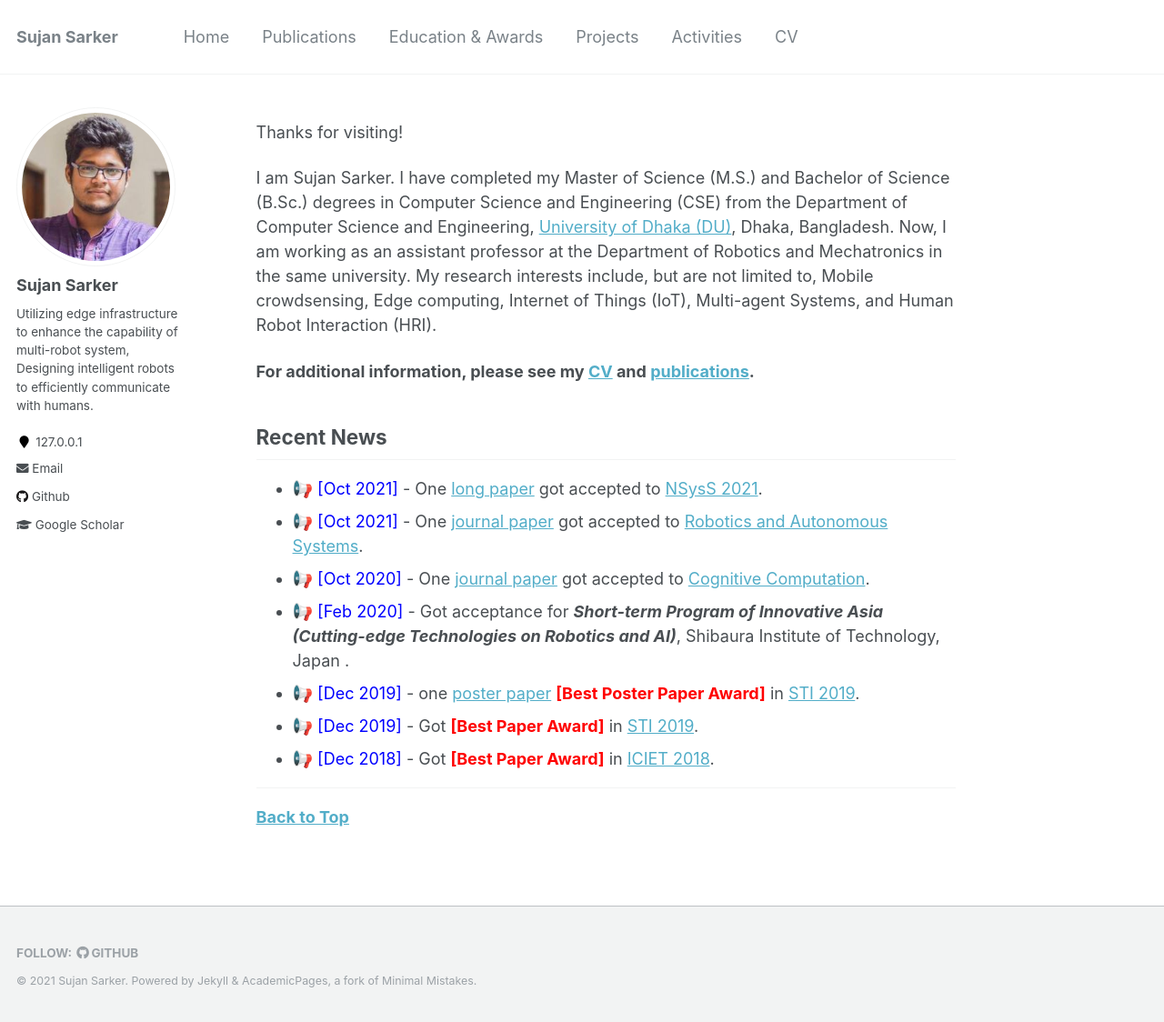
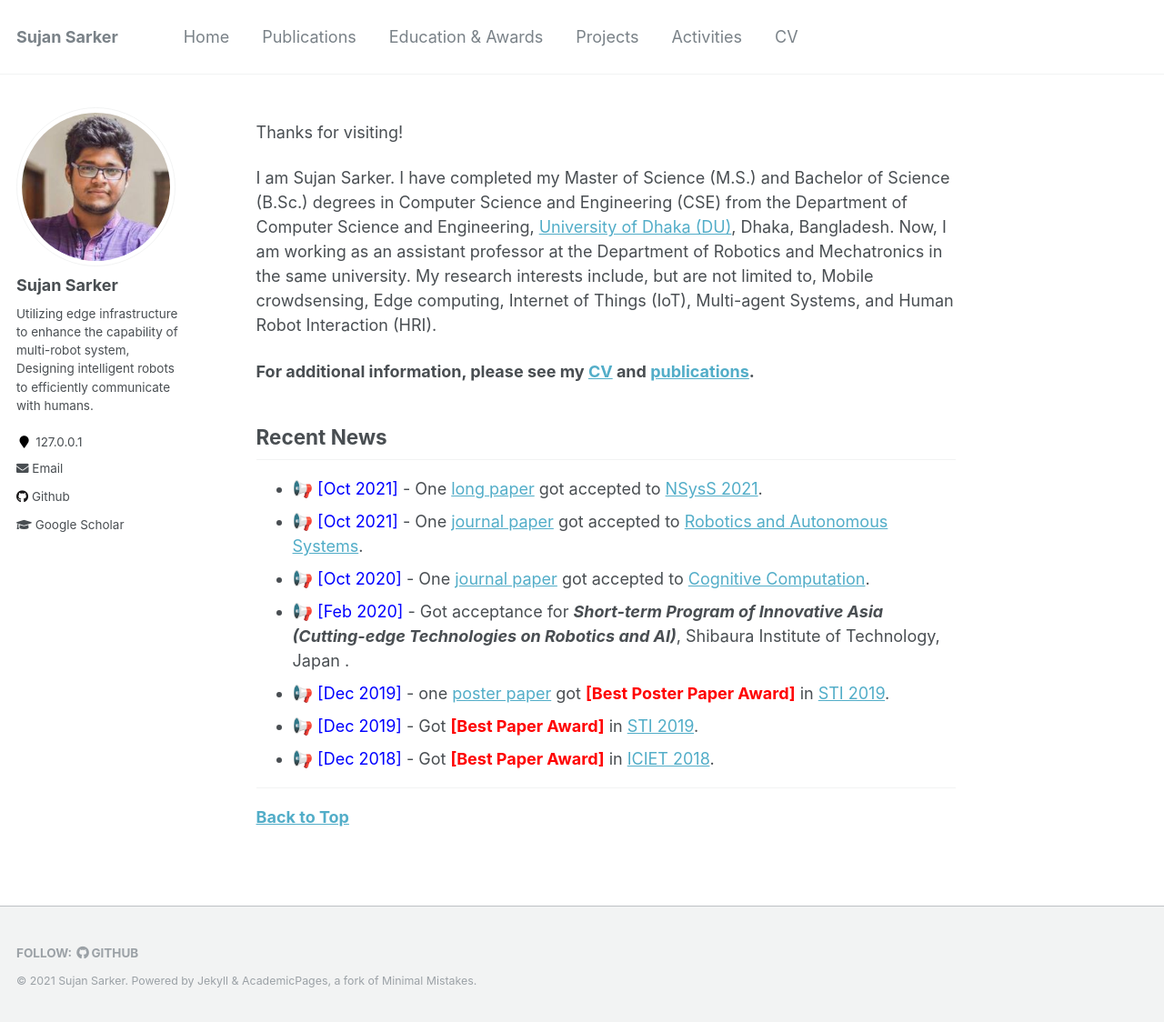
Before and after one commit to sujan-sarker/sujan-sarker.github.io, a Jekyll site: the page built from _pages/about.md, in a window 1280 px wide and 1124 px high. Shown: the whole window at 91% size. Built offline with Jekyll 4.4.1, drawn with Linux system fonts in a browser that asks for light colours.

Commit message:
Update about.md

```diff
--- a/_pages/about.md
+++ b/_pages/about.md
@@ -26,7 +26,7 @@ I am Sujan Sarker. I have completed my Master of Science (M.S.) and Bachelor of
 * 📢 <span style="color:Blue"> [Oct 2021] </span> - One [journal paper](https://www.sciencedirect.com/science/article/pii/S0921889021001871) got accepted to  [Robotics and Autonomous Systems](https://www.sciencedirect.com/journal/robotics-and-autonomous-systems).
 * 📢 <span style="color:Blue"> [Oct 2020] </span> - One [journal paper](https://www.springer.com/journal/12559) got accepted to  [Cognitive Computation](https://link.springer.com/article/10.1007/s12559-020-09779-5).
 * 📢 <span style="color:Blue"> [Feb 2020] </span> - Got acceptance for ***Short-term Program of Innovative Asia (Cutting-edge Technologies on Robotics and AI)***, Shibaura Institute of Technology, Japan .
-* 📢 <span style="color:Blue"> [Dec 2019] </span> - one [poster paper](https://sujan-sarker.github.io/files/STI_30_Poster_Paper.pdf) <span style="color:Red"> **[Best Poster Paper Award]** </span> in [STI 2019](http://fse.green.edu.bd/sti-2019/).
+* 📢 <span style="color:Blue"> [Dec 2019] </span> - one [poster paper](https://sujan-sarker.github.io/files/STI_30_Poster_Paper.pdf) got <span style="color:Red"> **[Best Poster Paper Award]** </span> in [STI 2019](http://fse.green.edu.bd/sti-2019/).
 *  📢 <span style="color:Blue"> [Dec 2019] </span> - Got <span style="color:Red"> **[Best Paper Award]** </span> in [STI 2019](http://fse.green.edu.bd/sti-2019/).
 *  📢 <span style="color:Blue"> [Dec 2018] </span> - Got <span style="color:Red"> **[Best Paper Award]** </span> in [ICIET 2018](https://cse.du.ac.bd/iciet/).
 
```
